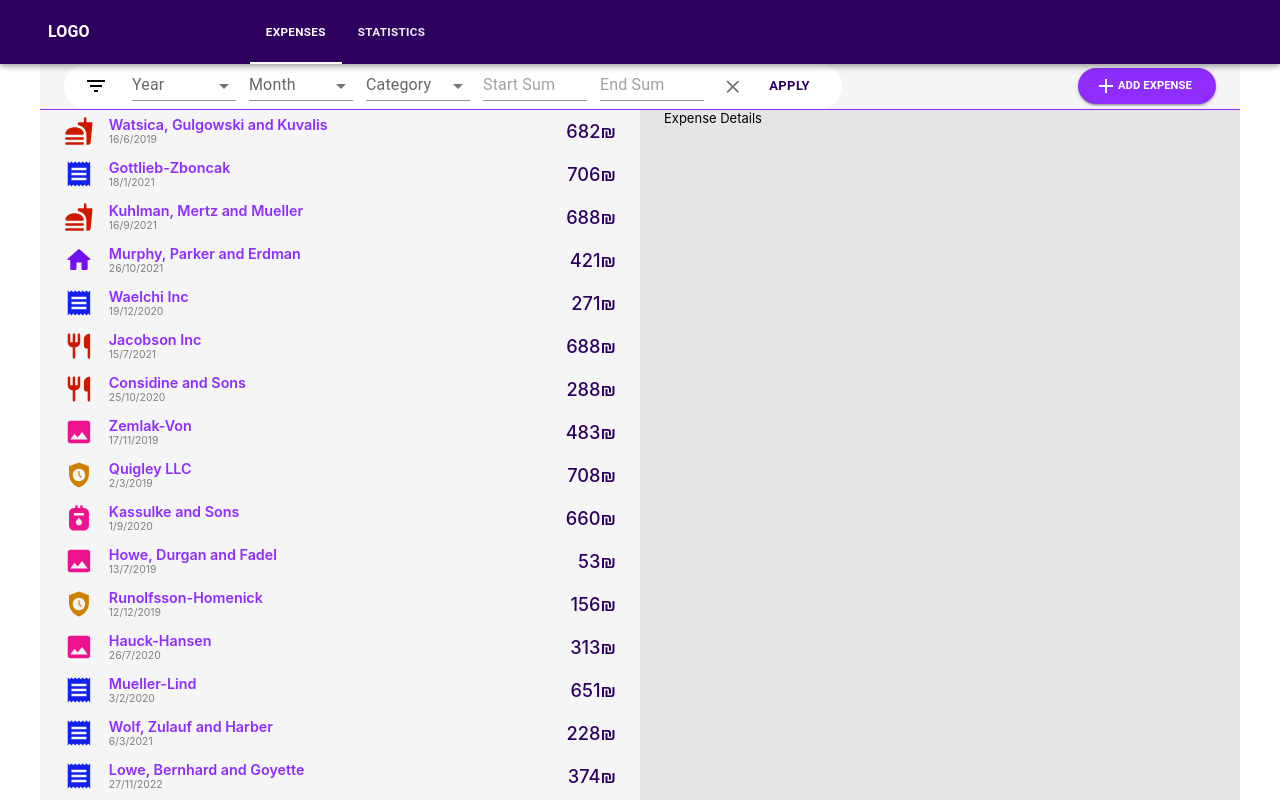
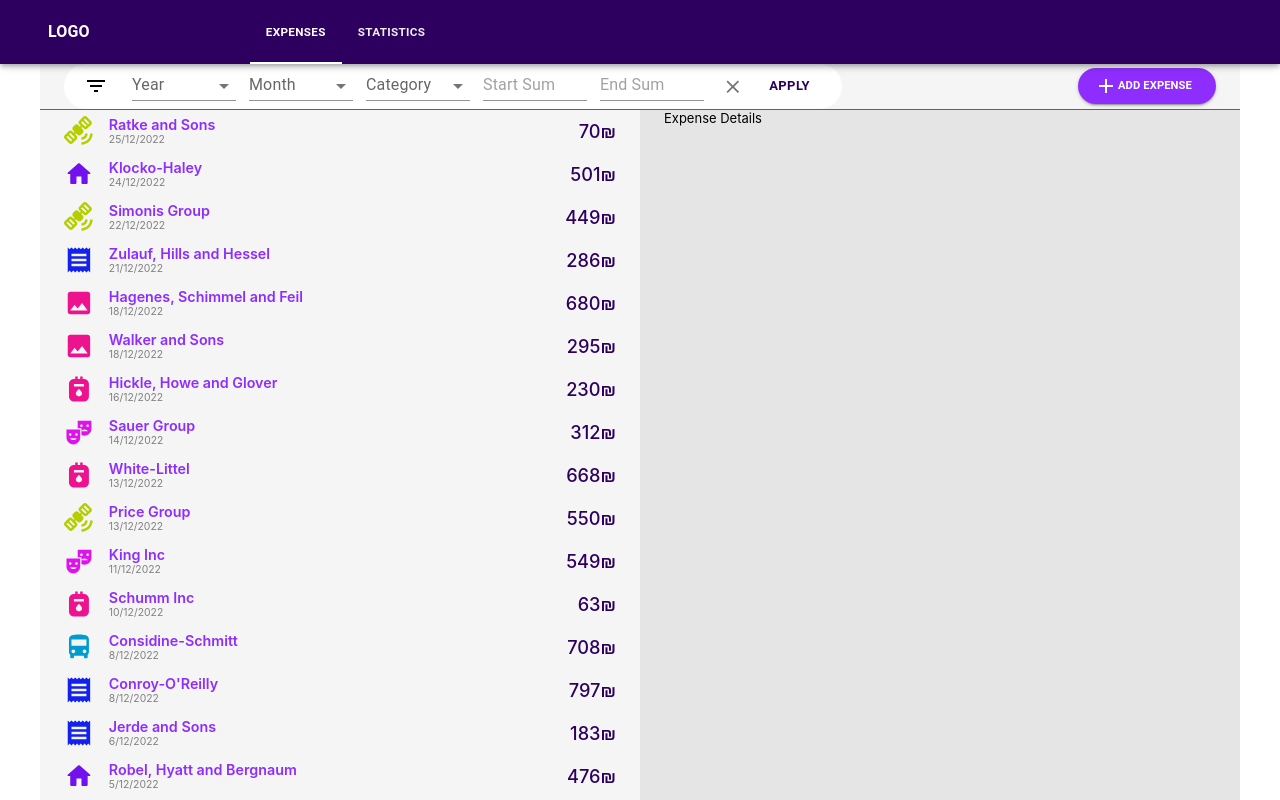
Before and after one commit to netanlb/Expanse-Report-App-React, a React (Create React App) app: page /expenses in a window 1280 px wide. Shown: the top 800 px of the page. Built offline with nearby package versions, Linux system fonts and the light colour scheme.

Commit message:
Few improvements
-Results are ordered by date
-When filter is empty the results will be for the current month
- Remove  convertMonthNameToMonthNumber

```diff
--- a/src/backendService/backend.js
+++ b/src/backendService/backend.js
@@ -24,12 +24,14 @@ const months = [
 localStorage.setItem("expenses", JSON.stringify(mockData));
 localStorage.setItem("lastId", 6);
 
-function getAllExpenses() {
-  return JSON.parse(localStorage.getItem("expenses"));
+function orderByDate(a, b) {
+  return new Date(b.date) - new Date(a.date);
 }
 
-function convertMonthNameToMonthNumber(monthName) {
-  return new Date(Date.parse(monthName + " 1, 2012")).getMonth();
+function getAllExpenses() {
+  let temp = JSON.parse(localStorage.getItem("expenses"));
+  temp.sort(orderByDate);
+  return temp;
 }
 
 function getFilterOptions() {
@@ -71,16 +73,27 @@ function deleteExpense(id) {
 }
 
 function getExpenses(filterObject) {
+  //If no filter is selected, set default filter to current month and year
+  let blankFilter = false;
+  let lastDate = {};
+  if(JSON.stringify(filterObject) === "{}" || (filterObject.Month === "" && filterObject.Year === "")){
+    blankFilter = true;
+    lastDate = {
+      Year : new Date().getFullYear(),
+      Month : months[new Date().getMonth()]
+    }
+  }
+  console.log(filterObject)
   let temp = getAllExpenses();
   if (filterObject) {
-    if (filterObject.Year) {
+    if (filterObject.Year || blankFilter) {
       temp = temp.filter(
-        (item) => new Date(item.date).getFullYear() === filterObject.Year
+        (item) => new Date(item.date).getFullYear() === (blankFilter ? lastDate.Year : filterObject.Year)
       );
     }
-    if (filterObject.Month) {
+    if (filterObject.Month || blankFilter) {
       temp = temp.filter(
-        (item) => months[new Date(item.date).getMonth()] === filterObject.Month
+        (item) => months[new Date(item.date).getMonth()] === (blankFilter ? lastDate.Month : filterObject.Month)
       );
     }
     if (filterObject.Category) {
```
